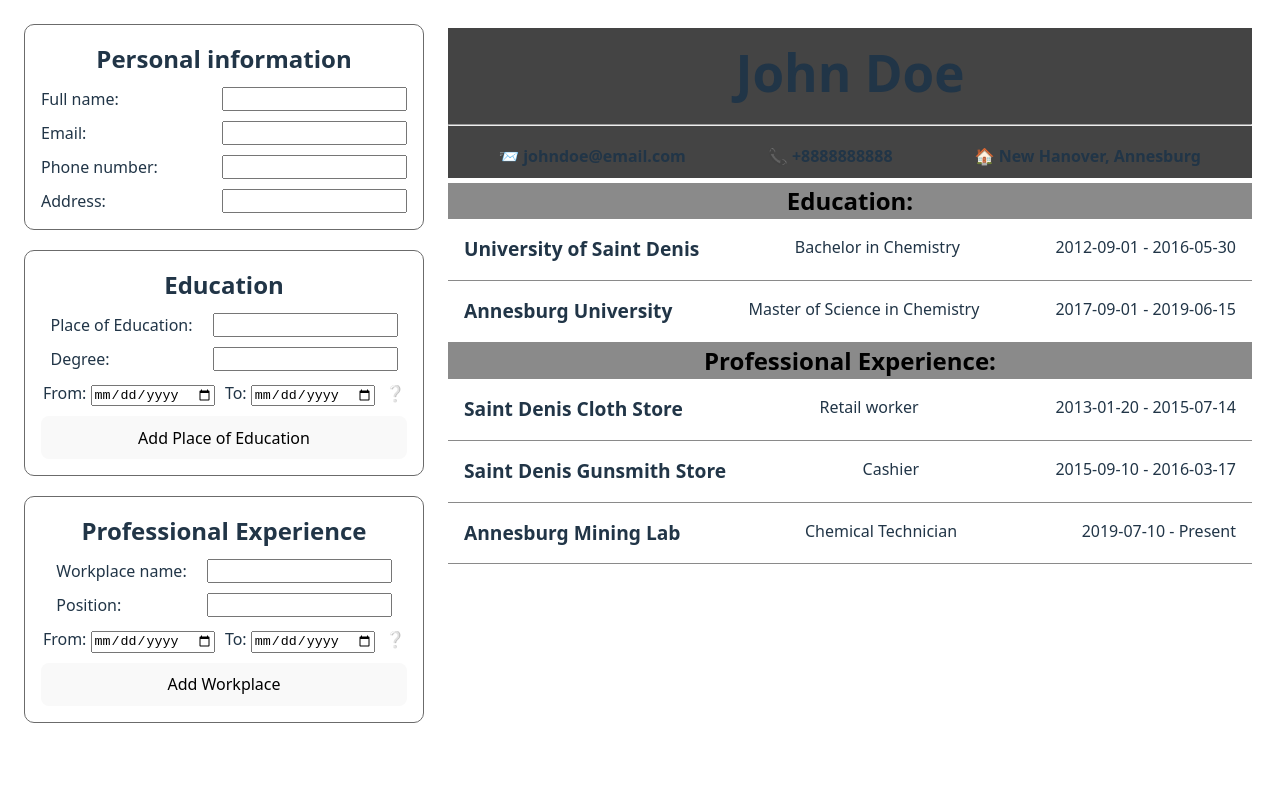
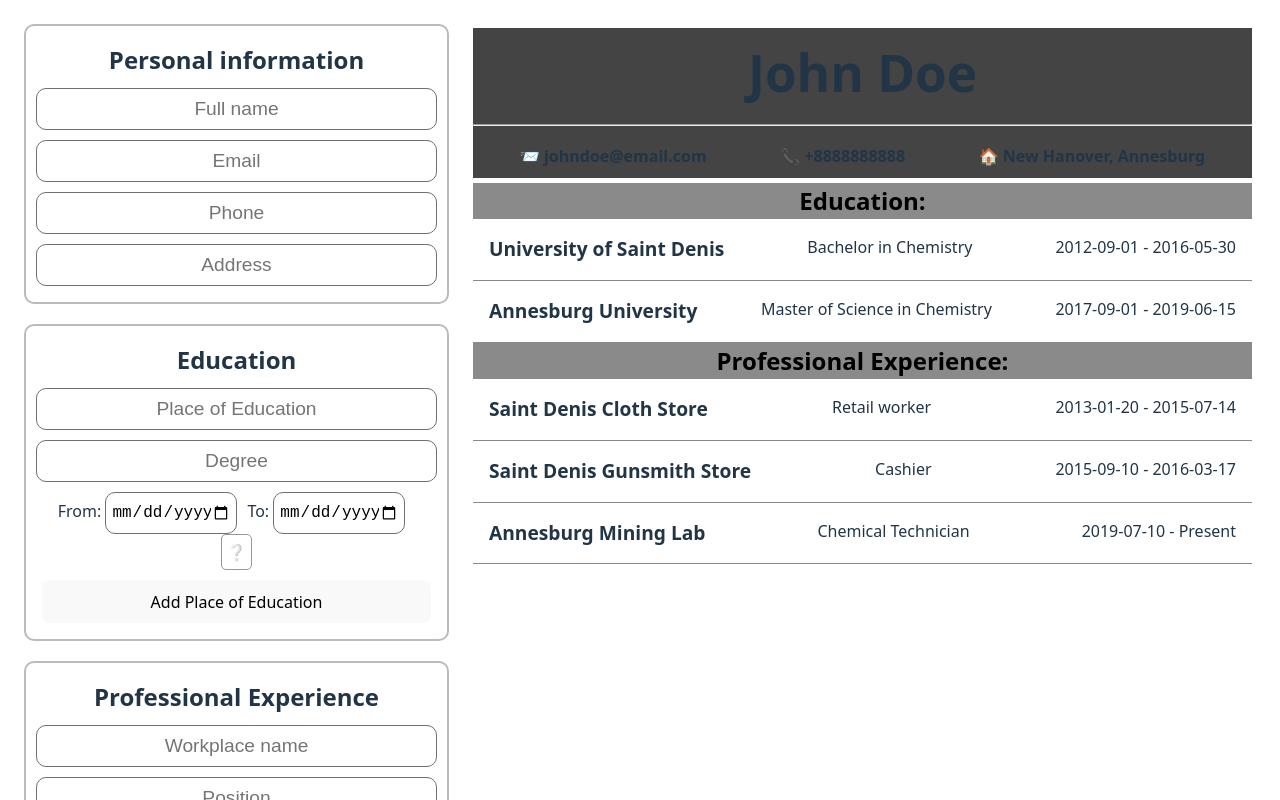
Before and after one commit to KVG24/cv-application-odin, a React (Vite) app: page / in a window 1280 px wide. Shown: the top 800 px of the page. Built offline with nearby package versions, Linux system fonts and the light colour scheme.

Commit message:
Change input styling

```diff
--- a/src/App.css
+++ b/src/App.css
@@ -20,6 +20,21 @@ p {
     padding: 0;
 }
 
+input {
+    width: 100%;
+    height: 30px;
+    font-size: 1.2rem;
+    padding: 5px;
+    border: 1px solid #707070;
+    border-radius: 10px;
+    text-align: center;
+}
+
+input[type="date"] {
+    font-size: 1rem;
+    width: 120px;
+}
+
 .resume-builder {
     display: flex;
     justify-content: space-around;
@@ -29,12 +44,12 @@ p {
 .input-info-cards {
     display: flex;
     flex-direction: column;
-    min-width: 400px;
+    min-width: 425px;
     gap: 20px;
 }
 
 .input-info-cards > div {
-    border: 1px solid rgb(107, 107, 107);
+    border: 2px solid #bbbbbb;
     border-radius: 10px;
     padding: 1rem;
 }
@@ -51,24 +66,23 @@ p {
     gap: 10px;
 }
 
+.input-education-flex,
+.input-prof-exp-flex {
+    width: 100%;
+}
+
 .input-study-period input,
 .input-work-period input {
     margin-right: 10px;
-}
-
-.input-personal-info label,
-.input-education-flex label,
-.input-prof-exp-flex label {
-    width: 100%;
-    display: flex;
-    justify-content: space-between;
-    gap: 20px;
 }
 
 .tooltip {
     position: relative;
     display: inline-block;
     cursor: help;
+    border: 1px solid #979797;
+    border-radius: 5px;
+    padding: 5px;
 }
 
 .tooltip .tooltip-text {
@@ -96,6 +110,7 @@ p {
 
 .resume {
     max-width: 900px;
+    height: min-content;
     width: 100%;
     border: 2px solid white;
     border-radius: 10px;
@@ -156,14 +171,15 @@ p {
 }
 
 .resume button {
-    width: 100px;
+    background-color: #580000;
+    width: 200px;
     position: absolute;
     left: 50%;
     top: 50%;
     transform: translate(-50%, -50%);
     opacity: 0;
     pointer-events: none;
-    transition: opacity 0.3s;
+    transition: opacity 0.2s;
 }
 
 @media print {
--- a/src/components/InputEducationInfo.jsx
+++ b/src/components/InputEducationInfo.jsx
@@ -10,24 +10,21 @@ export default function InputEducationInfo({
         <div className="input-education-info do-not-print">
             <h2>Education</h2>
             <div className="input-education-flex">
-                <label className="input-education">
-                    Place of Education:{" "}
                 <input
                     type="text"
                     name="place-of-education"
+                    placeholder="Place of Education"
                     value={placeOfEducation.name}
                     onChange={onPlaceOfEducationNameChange}
                 />
-                </label>
-                <label className="input-degree">
-                    Degree:{" "}
+
                 <input
                     type="text"
                     name="degree"
+                    placeholder="Degree"
                     value={placeOfEducation.degree}
                     onChange={onDegreeChange}
                 />
-                </label>
             </div>
             <div className="input-study-period">
                 <label>
--- a/src/components/InputPersonalInfo.jsx
+++ b/src/components/InputPersonalInfo.jsx
@@ -7,42 +7,38 @@ export default function InputPersonalInfo({
     return (
         <div className="input-personal-info do-not-print">
             <h2>Personal information</h2>
-            <label>
-                <span>Full name:</span>{" "}
+
             <input
                 type="text"
                 name="name"
                 autoComplete="on"
+                placeholder="Full name"
                 onChange={onNameChange}
             />
-            </label>
-            <label>
-                <span>Email:</span>{" "}
+
             <input
                 type="email"
                 name="email"
                 autoComplete="on"
+                placeholder="Email"
                 onChange={onEmailChange}
             />
-            </label>
-            <label>
-                <span>Phone number:</span>{" "}
+
             <input
                 type="tel"
                 name="phone"
                 autoComplete="on"
+                placeholder="Phone"
                 onChange={onPhoneChange}
             />
-            </label>
-            <label>
-                <span>Address:</span>{" "}
+
             <input
                 type="text"
                 name="address"
                 autoComplete="on"
+                placeholder="Address"
                 onChange={onAddressChange}
             />
-            </label>
         </div>
     );
 }
--- a/src/components/InputProfessionalExperienceInfo.jsx
+++ b/src/components/InputProfessionalExperienceInfo.jsx
@@ -10,24 +10,21 @@ export default function InputProfessionalExperienceInfo({
         <div className="input-prof-experience-info do-not-print">
             <h2>Professional Experience</h2>
             <div className="input-prof-exp-flex">
-                <label className="input-prof-exp">
-                    Workplace name:{" "}
                 <input
                     type="text"
                     name="workplace-name"
+                    placeholder="Workplace name"
                     value={workplace.name}
                     onChange={onWorkplaceNameChange}
                 />
-                </label>
-                <label className="input-prof-position">
-                    Position:{" "}
+
                 <input
                     type="text"
                     name="position"
+                    placeholder="Position"
                     value={workplace.position}
                     onChange={onWorkplacePositionChange}
                 />
-                </label>
             </div>
             <div className="input-work-period">
                 <label>
```
Lines whose indentation alone changed are shown as unchanged.
